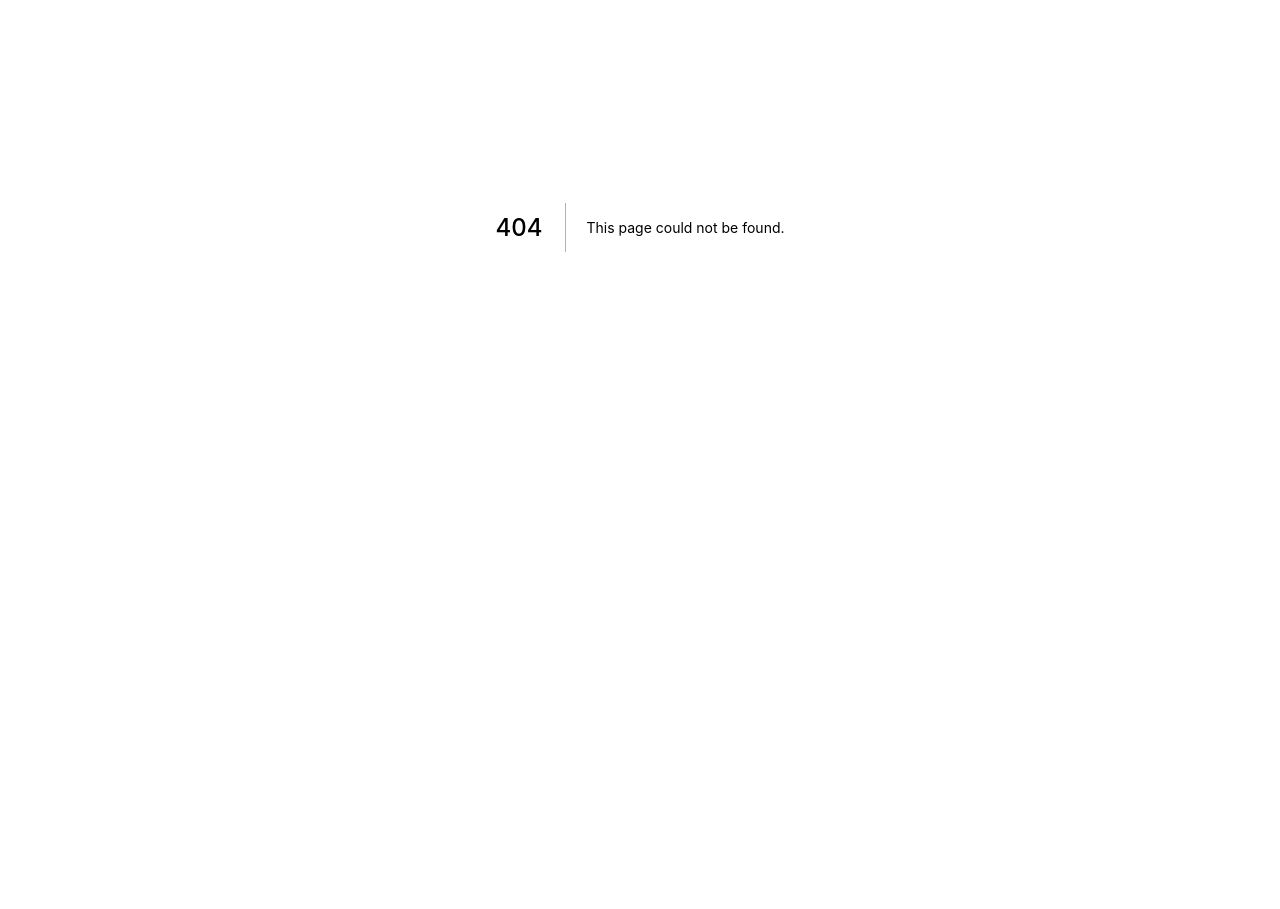
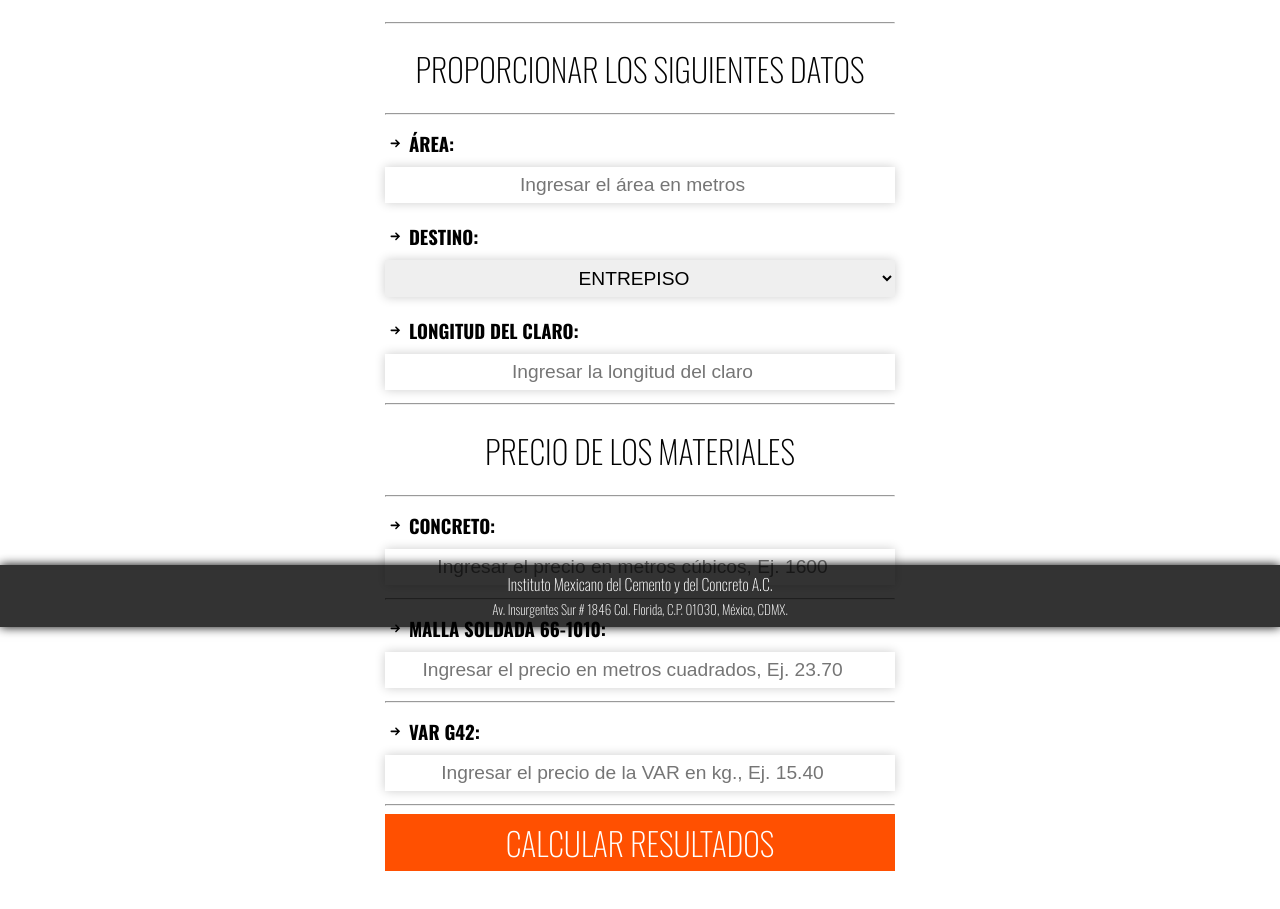
Before and after one commit to imcyc/appdeacero, a Next.js app: page /mapei/formulario in a window 1280 px wide. Before the commit this address had no page. Shown: the part 173-1082 px from the top of the page. Before the commit the page ends 800 px from the top, so only its background shows below. Built offline with nearby package versions, Linux system fonts and the light colour scheme.

Commit message:
Formulario de valores

```diff
--- a/package.json
+++ b/package.json
@@ -10,6 +10,7 @@
   "dependencies": {
     "next": "10.0.7",
     "react": "17.0.1",
-    "react-dom": "17.0.1"
+    "react-dom": "17.0.1",
+    "react-icons": "^4.2.0"
   }
 }
--- a/pages/index.js
+++ b/pages/index.js
@@ -7,7 +7,6 @@ export default function Home() {
 
       <main className={styles.main}>
         <img src="/logo_imcyc.svg" alt="Calculadoras para la construcción - Instituto Mexicano del Cemento y del Concreto A.C" style={{width: '300px'}} />
-        <hr/>
         <h1>CALCULADORAS PARA LA CONSTRUCCIÓN</h1>
       </main>
 
--- /dev/null
+++ b/pages/mapei/formulario.js
@@ -0,0 +1,47 @@
+import Link from 'next/link'
+import Layout from '../../components/Layout'
+import styles from '../../styles/Mapei.module.css'
+import { TiArrowRight } from 'react-icons/ti';
+
+export default function Formulario() {
+  return (
+    <Layout>
+      <form>
+      <main className={styles.mapei}>
+        <img src="/logo-deacero.svg" alt="Calculadoras para la construcción - Instituto Mexicano del Cemento y del Concreto A.C" style={{width: '300px'}} />
+        <hr/>
+        <h2>LOSAS EN UNA DIRECCIÓN, SIMPLEMENTE APOYADAS</h2>
+        <hr/>
+        <h1>PROPORCIONAR LOS SIGUIENTES DATOS</h1>
+        <div className={styles.forma}>
+          <hr/>
+          <h3><TiArrowRight /> ÁREA:</h3>
+          <input type="number" placeholder="Ingresar el área en metros" />
+          <h3><TiArrowRight /> DESTINO:</h3>
+          <select>
+            <option>ENTREPISO</option>
+            <option>AZOTEA</option>
+          </select>
+          <h3><TiArrowRight /> LONGITUD DEL CLARO:</h3>
+          <input type="number" placeholder="Ingresar la longitud del claro" />
+        </div>
+        <hr/>
+        <h1>PRECIO DE LOS MATERIALES</h1>
+        <div className={styles.forma}>
+          <hr/>
+          <h3><TiArrowRight /> CONCRETO:</h3>
+          <input type="number" placeholder="Ingresar el precio en metros cúbicos, Ej. 1600" />
+          <hr/>
+          <h3><TiArrowRight /> MALLA SOLDADA 66-1010:</h3>
+          <input type="number" placeholder="Ingresar el precio en metros cuadrados, Ej. 23.70" />
+          <hr/>
+          <h3><TiArrowRight /> VAR G42:</h3>
+          <input type="number" placeholder="Ingresar el precio de la VAR en kg., Ej. 15.40" />
+        </div>
+        <hr/>
+        <button type="submit" className={styles.calcular}>CALCULAR RESULTADOS</button>
+      </main>
+      </form>
+    </Layout>
+  )
+}
--- a/styles/Home.module.css
+++ b/styles/Home.module.css
@@ -10,7 +10,6 @@
 .main {
   padding: 5rem 0;
   width: 100%;
-  height: 100vh;
   display: flex;
   flex-direction: column;
   justify-content: center;
--- /dev/null
+++ b/styles/Mapei.module.css
@@ -0,0 +1,76 @@
+.mapei {
+  flex-direction: column;
+  justify-content: center;
+  align-items: center;
+  text-align: center;
+  padding: 10px;
+  margin-bottom: 120px;
+}
+
+.mapei .btn {
+  background-color: #FF5001;
+  color: #fff;
+  padding: 5px 15px;
+  font-weight: bold;
+  transition: all 1s;
+  font-size: 1.5rem;
+}
+
+.mapei .btn:hover {
+  background-color: #222;
+  color: #fff;
+}
+
+.react-icons {
+  vertical-align: middle;
+}
+
+.forma {
+  text-align: left;
+  justify-content: left;
+}
+
+.forma input, .forma select {
+  width: 100%;
+  font-size: 1.2rem;
+  padding: 7px;
+  text-align: center;
+  border: 0;
+  box-shadow: 0 0 10px #cdcdcd;
+  margin: 5px 0;
+}
+
+.forma input:focus {
+  border: 2px solid #FF5001;
+  background: #FF5001;
+  color: #fff;
+}
+
+.forma h1 {
+  margin: 0;
+  padding: 0;
+  font-size: 0.8rem;
+}
+
+.forma h3 {
+  margin: 0;
+  padding: 5px 0;
+  margin-top: 10px;
+}
+
+.calcular {
+  width: 100%;
+  background: #FF5001;
+  color: #fff;
+  font-weight: 100;
+  border: 0;
+  font-size: 2rem;
+  padding: 5px;
+  font-family: 'Oswald', sans-serif;
+  cursor: pointer;
+  transition: all 1s;
+}
+
+.calcular:hover {
+  background: #333;
+}
```
Also changed, not shown: pages/mapei/index.js (added, +22 -0 lines), public/mapei/bkg.jpg (added), 1 other file (tests, documents, lock files or other folders).
